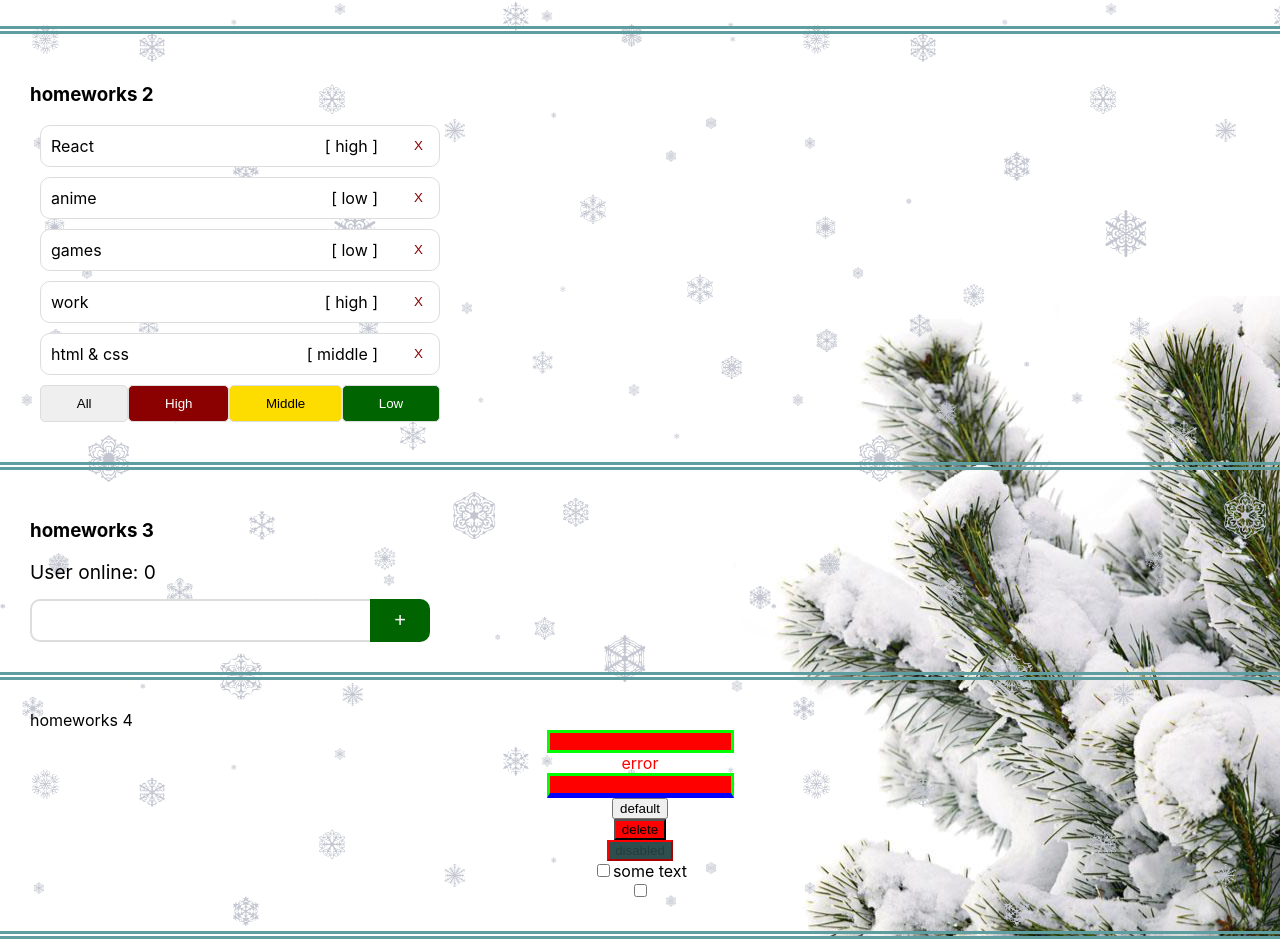
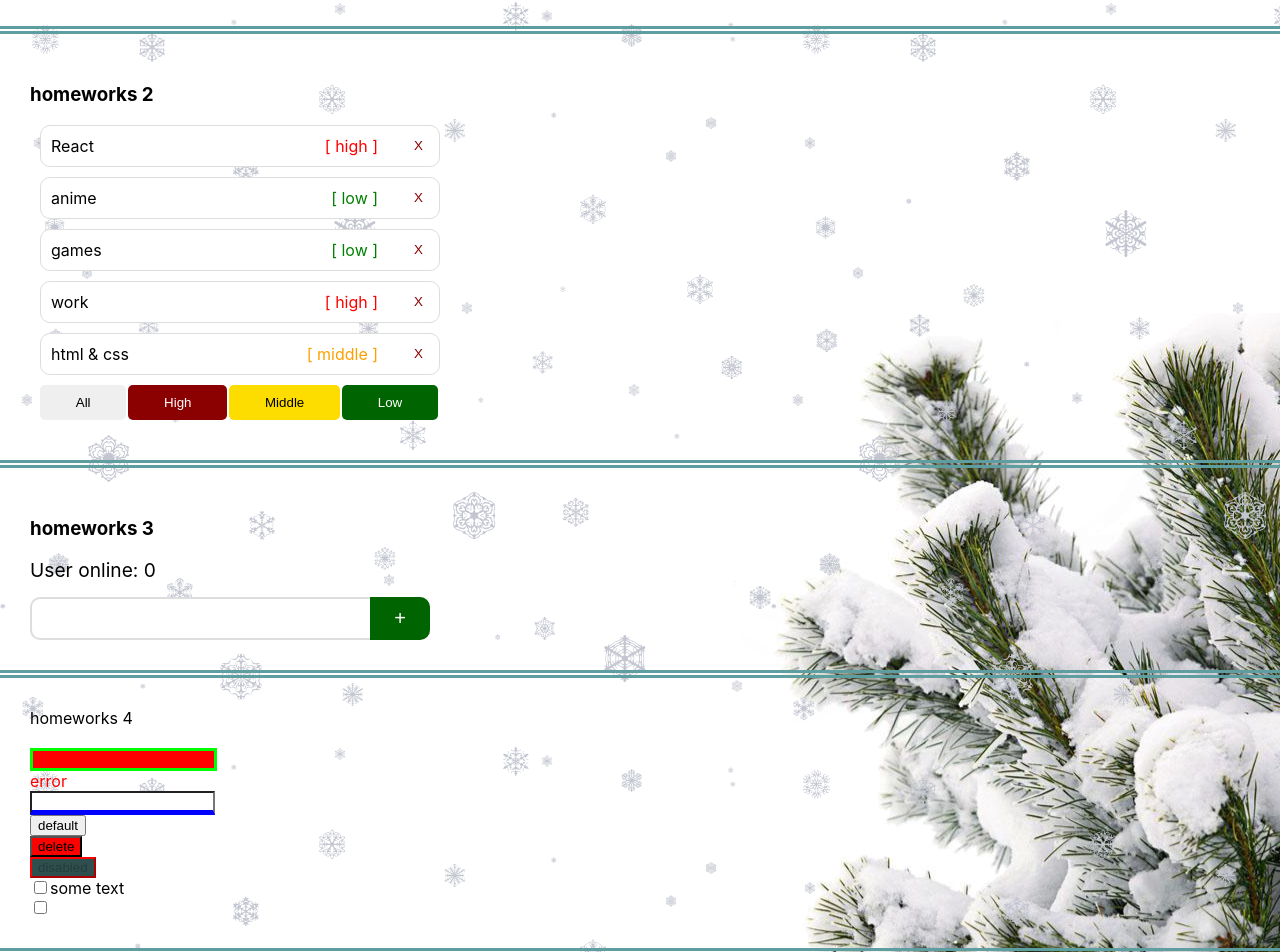
Before and after one commit to KatrinaNov/react-homeworks-incubator, a React (Create React App) app: page / in a window 1280 px wide. Shown: the part 431-1383 px from the top of the page. Built offline with nearby package versions, Linux system fonts and the light colour scheme.

Commit message:
refact color of priority hw2

```diff
--- a/src/p2-homeworks/h2/Affair.tsx
+++ b/src/p2-homeworks/h2/Affair.tsx
@@ -15,7 +15,7 @@ function Affair(props: AffairPropsType) {
 
   return (
     <div className={s.task}>
-      <span>{props.affair.name}</span><span>[ {props.affair.priority} ]</span>
+      <span>{props.affair.name}</span><span className={s[props.affair.priority]}>[ {props.affair.priority} ]</span>
       <button onClick={deleteCallback}>X</button>
     </div>
   )
--- a/src/p2-homeworks/h2/Affairs.module.css
+++ b/src/p2-homeworks/h2/Affairs.module.css
@@ -34,8 +34,9 @@
     padding: 10px;
     border-radius: 5px;
     outline: none;
-    border: 1px solid #ddd;
+    border: none;
     cursor: pointer;
+    margin-right: 2px;
 }
 .buttons button:nth-child(2) {
     background: darkred;
@@ -48,3 +49,12 @@
     background: darkgreen;
     color: #fff;
 }
+.high {
+    color: red;
+}
+.middle {
+    color: #fca000;
+}
+.low {
+    color: green
+}
--- a/src/p2-homeworks/h2/HW2.tsx
+++ b/src/p2-homeworks/h2/HW2.tsx
@@ -46,6 +46,7 @@ function HW2() {
         data={filteredAffairs}
         setFilter={setFilter}
         deleteAffairCallback={deleteAffairCallback}
+
       />
 
       {/*для личного творчества, могу проверить*/}
--- a/src/p2-homeworks/h4/HW4.module.css
+++ b/src/p2-homeworks/h4/HW4.module.css
@@ -5,7 +5,8 @@
 .column {
     display: flex;
     flex-direction: column;
-    align-items: center;
+    align-items: flex-start;
+    margin-top: 20px;
 }
 
 .testSpanError {
--- a/src/p2-homeworks/h4/common/c1-SuperInputText/SuperInputText.tsx
+++ b/src/p2-homeworks/h4/common/c1-SuperInputText/SuperInputText.tsx
@@ -39,7 +39,7 @@ const SuperInputText: React.FC<SuperInputTextPropsType> = (
     }
 
     const finalSpanClassName = `${s.error} ${spanClassName ? spanClassName : ''}`
-    const finalInputClassName = `${s.errorInput} ${className}` // need to fix with (?:) and s.superInput
+    const finalInputClassName = `${s.input} ${error ? s.errorInput : s.superinput} ${className}` // need to fix with (?:) and s.superInput
 
     return (
         <>
--- a/src/p2-homeworks/h4/common/c3-SuperCheckbox/SuperCheckbox.tsx
+++ b/src/p2-homeworks/h4/common/c3-SuperCheckbox/SuperCheckbox.tsx
@@ -20,6 +20,8 @@ const SuperCheckbox: React.FC<SuperCheckboxPropsType> = (
     }
 ) => {
     const onChangeCallback = (e: ChangeEvent<HTMLInputElement>) => {
+      onChange && onChange(e)
+      onChangeChecked && onChangeChecked(e.currentTarget.checked)
         // сделайте так чтоб работал onChange и onChangeChecked
     }
 
```
